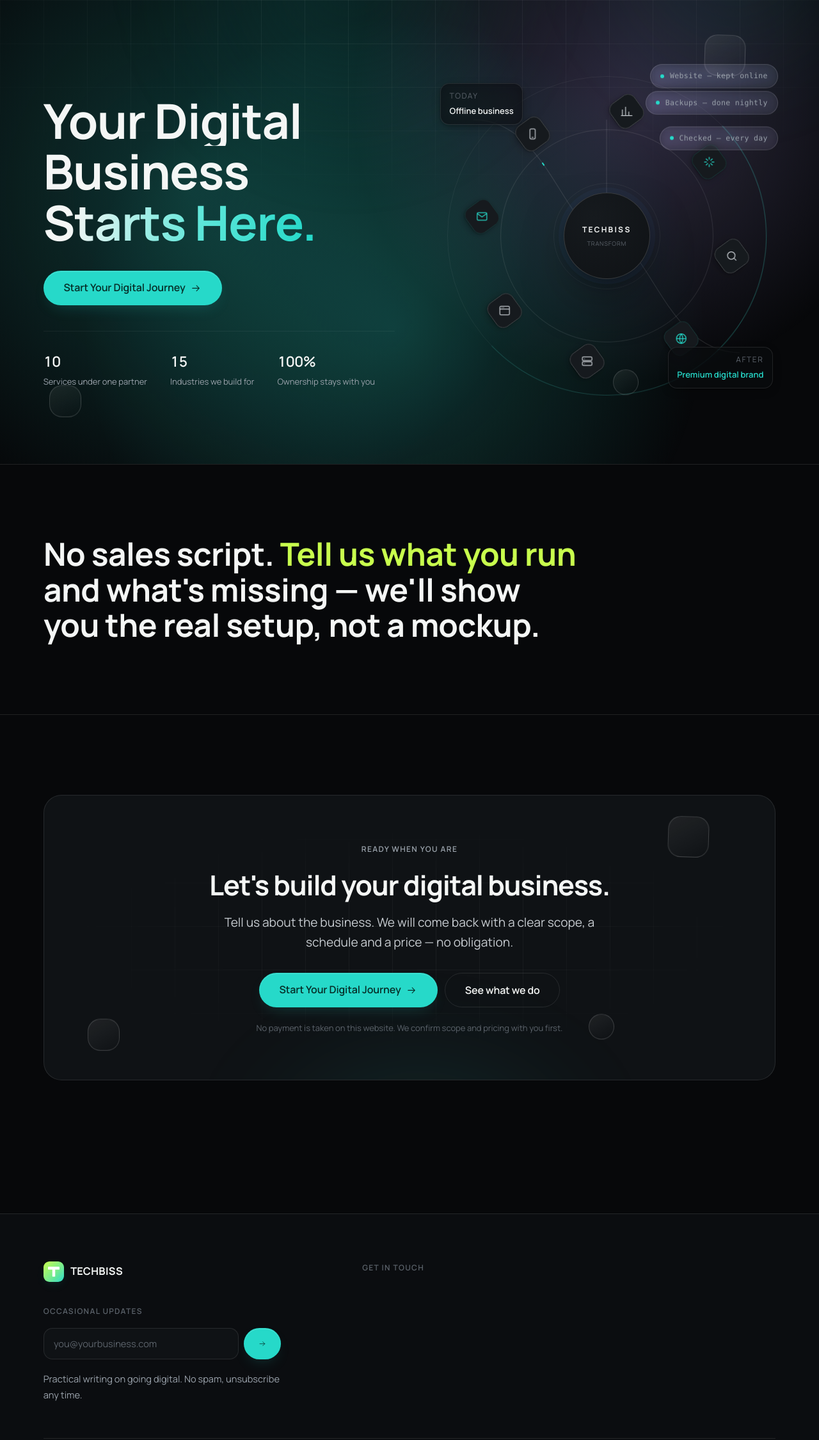
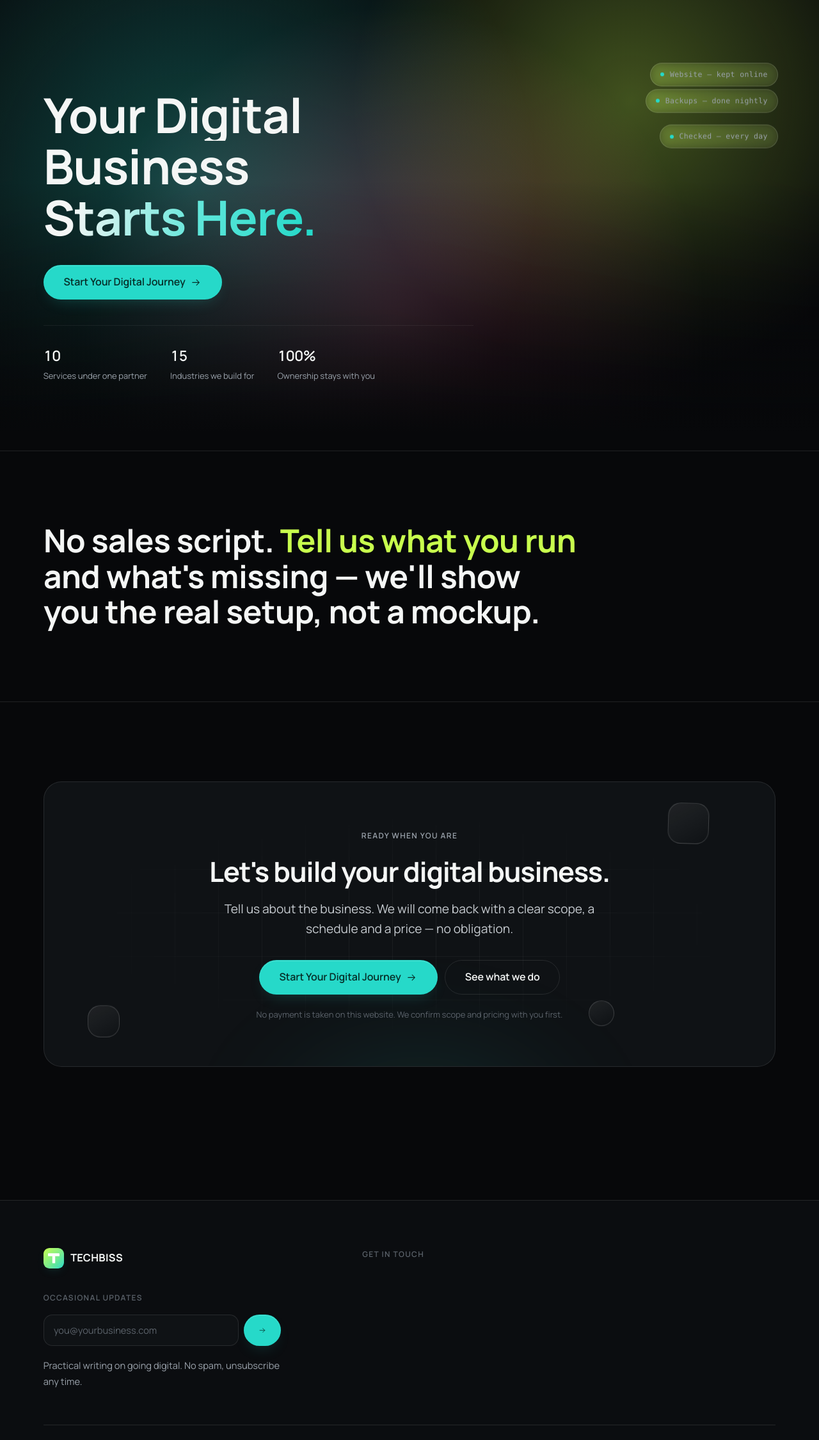
Before and after one commit to techbissnetwork-droid/Projectzone, a PHP site: page /techbiss/ in a window 1280 px wide. Shown: the part 75-2325 px from the top of the page at 64% size. Run offline with PHP 8.4, Linux system fonts and the light colour scheme; data that the repository does not hold is empty; some libraries are stand-ins or nearby versions; some web fonts are replaced.

Commit message:
Replace the homepage hero with Pulse's actual full-bleed gradient hero
The homepage still read as the old design at a glance because the
hero — the first, most memorable thing on the page — kept its old
two-column layout with the orbiting-diagram visual, just recolored.
That's gone now: the hero is single-column, full width, with the
animated gradient-field canvas as the entire background (three colors
now, blended with a 'lighter' composite for real glow) and a bottom
scrim for text legibility, matching the approved Pulse mockup directly
instead of an old layout wearing new colors. The diagram component
itself is untouched and still serves services.php, where it belongs.

Co-Authored-By: Claude Sonnet 5 <noreply@anthropic.com>
Claude-Session: https://claude.ai/code/session_01E5aUZNZfVsoNDXj8Fr729m

```diff
--- a/assets/css/site.css
+++ b/assets/css/site.css
@@ -605,32 +605,24 @@ body.has-cursor-fx.cursor-hidden .cursor-ring { opacity: 0; }
    --------------------------------------------------------------------- */
 .hero {
   position: relative;
-  padding-top: clamp(3.5rem, 2rem + 6vw, 7rem);
-  padding-bottom: clamp(3.5rem, 2rem + 5vw, 6rem);
+  min-height: 88vh;
+  display: flex;
+  flex-direction: column;
+  justify-content: center;
+  padding: 6vh 0 4vh;
   overflow: hidden;
   isolation: isolate;
 }
 .hero__bg { position: absolute; inset: 0; z-index: -1; pointer-events: none; }
-.hero__bg .glow--a {
-  width: 620px; height: 620px;
-  top: -220px; left: 50%;
-  margin-left: -420px;
-  background: radial-gradient(circle, var(--accent-glow), transparent 66%);
+.hero__bg canvas { position: absolute; inset: 0; width: 100%; height: 100%; }
+.hero__bg::after {
+  content: ""; position: absolute; inset: 0;
+  background: linear-gradient(180deg, transparent 40%, var(--bg) 96%);
 }
-.hero__bg .glow--b {
-  width: 520px; height: 520px;
-  top: -60px; right: -140px;
-  background: radial-gradient(circle, rgba(38, 217, 201, 0.2), transparent 68%);
-}
-.hero__inner {
-  display: grid;
-  grid-template-columns: minmax(0, 1.02fr) minmax(0, 0.98fr);
-  gap: clamp(2rem, 1rem + 4vw, 4.5rem);
-  align-items: center;
-}
-.hero__copy { max-width: 40rem; }
+.hero__inner { display: block; }
+.hero__copy { max-width: 42rem; }
 .hero__title { margin: 1.15rem 0 1.35rem; }
-.hero__lead { max-width: 36rem; }
+.hero__lead { max-width: 42rem; }
 .hero__actions { margin-top: 2.15rem; display: flex; gap: 0.75rem; flex-wrap: wrap; }
 .hero__meta {
   margin-top: 2.5rem;
@@ -654,11 +646,6 @@ body.has-cursor-fx.cursor-hidden .cursor-ring { opacity: 0; }
 }
 .hero__flag .badge { padding: 0.2rem 0.5rem; }
 .hero__flag .icon { width: 14px; height: 14px; color: var(--text-faint); }
-
-@media (max-width: 960px) {
-  .hero__inner { grid-template-columns: 1fr; }
-  .hero__visual { order: 2; }
-}
 
 /* ---------------------------------------------------------------------
    5. Hero visual — the offline → TECHBISS → digital transformation
--- a/assets/js/app.js
+++ b/assets/js/app.js
@@ -529,11 +529,11 @@
 
     var dpr = Math.min(window.devicePixelRatio || 1, 2);
     var w = 0, h = 0;
-    var colors = ['#26d9c9', '#b9a8ff'];
+    var colors = ['#26d9c9', '#c8ff4d', '#ff5d8f'];
     var blobs = [
       { x: 0.22, y: 0.38, r: 0.42, dx: 0.05, dy: 0.035, freq: 0.05, phase: 0,   c: 0 },
       { x: 0.74, y: 0.26, r: 0.34, dx: 0.045, dy: 0.05,  freq: 0.045, phase: 2.1, c: 1 },
-      { x: 0.52, y: 0.72, r: 0.38, dx: 0.04, dy: 0.045,  freq: 0.038, phase: 4.2, c: 0 },
+      { x: 0.52, y: 0.72, r: 0.38, dx: 0.04, dy: 0.045,  freq: 0.038, phase: 4.2, c: 2 },
     ];
 
     function toRgba(color, alpha) {
@@ -550,11 +550,13 @@
 
     function readColors() {
       var cs = getComputedStyle(document.documentElement);
-      colors = [cs.getPropertyValue('--accent').trim() || colors[0], cs.getPropertyValue('--violet').trim() || colors[1]];
+      colors = [
+        cs.getPropertyValue('--cyan').trim() || colors[0],
+        cs.getPropertyValue('--lime').trim() || colors[1],
+        cs.getPropertyValue('--rose').trim() || colors[2],
+      ];
     }
     readColors();
-    var themeWatch = new MutationObserver(readColors);
-    themeWatch.observe(document.documentElement, { attributes: true, attributeFilter: ['data-theme'] });
 
     function resize() {
       var r = canvas.getBoundingClientRect();
@@ -573,18 +575,20 @@
       if (start === null) start = ts;
       var t = (ts - start) / 1000;
       ctx.clearRect(0, 0, w, h);
+      ctx.globalCompositeOperation = 'lighter';
       blobs.forEach(function (b) {
         var cx = (b.x + Math.sin(t * b.freq + b.phase) * b.dx) * w;
         var cy = (b.y + Math.cos(t * b.freq * 0.9 + b.phase) * b.dy) * h;
         var radius = b.r * Math.max(w, h);
         var g = ctx.createRadialGradient(cx, cy, 0, cx, cy, radius);
-        g.addColorStop(0, toRgba(colors[b.c], 0.22));
+        g.addColorStop(0, toRgba(colors[b.c], 0.3));
         g.addColorStop(1, toRgba(colors[b.c], 0));
         ctx.fillStyle = g;
         ctx.beginPath();
         ctx.arc(cx, cy, radius, 0, Math.PI * 2);
         ctx.fill();
       });
+      ctx.globalCompositeOperation = 'source-over';
       raf = requestAnimationFrame(frame);
     }
 
--- a/pages/home.php
+++ b/pages/home.php
@@ -16,14 +16,6 @@ $hero = $sections['hero'] ?? [];
 <section class="hero">
     <div class="hero__bg" aria-hidden="true">
         <canvas data-ambient aria-hidden="true"></canvas>
-        <span class="glow glow--a" data-parallax="0.12"></span>
-        <span class="glow glow--b" data-parallax="0.22"></span>
-        <span class="grid-pattern"></span>
-        <span class="float-shapes">
-            <span class="float-shape float-shape--1"></span>
-            <span class="float-shape float-shape--2 float-shape--round"></span>
-            <span class="float-shape float-shape--3"></span>
-        </span>
     </div>
 
     <div class="container">
@@ -91,8 +83,6 @@ $hero = $sections['hero'] ?? [];
                 </div>
                 <?php endif; ?>
             </div>
-
-            <?= $view->partial('partials/hero-visual') ?>
         </div>
     </div>
 
```
